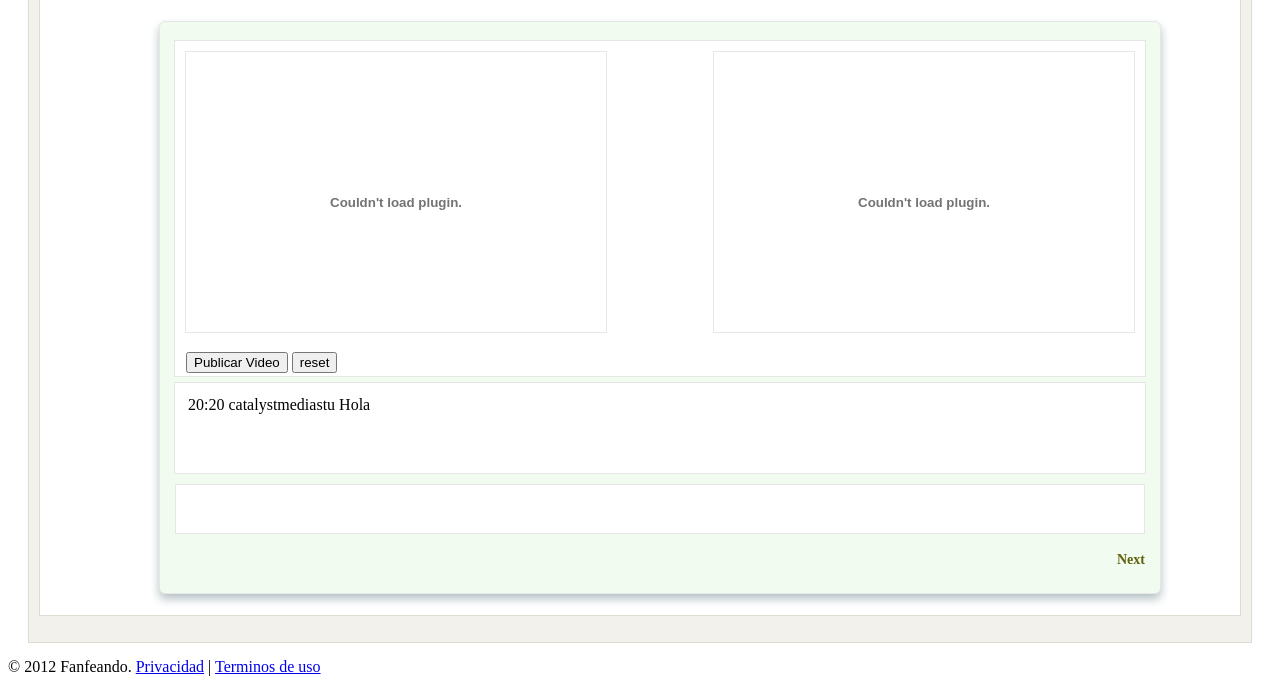
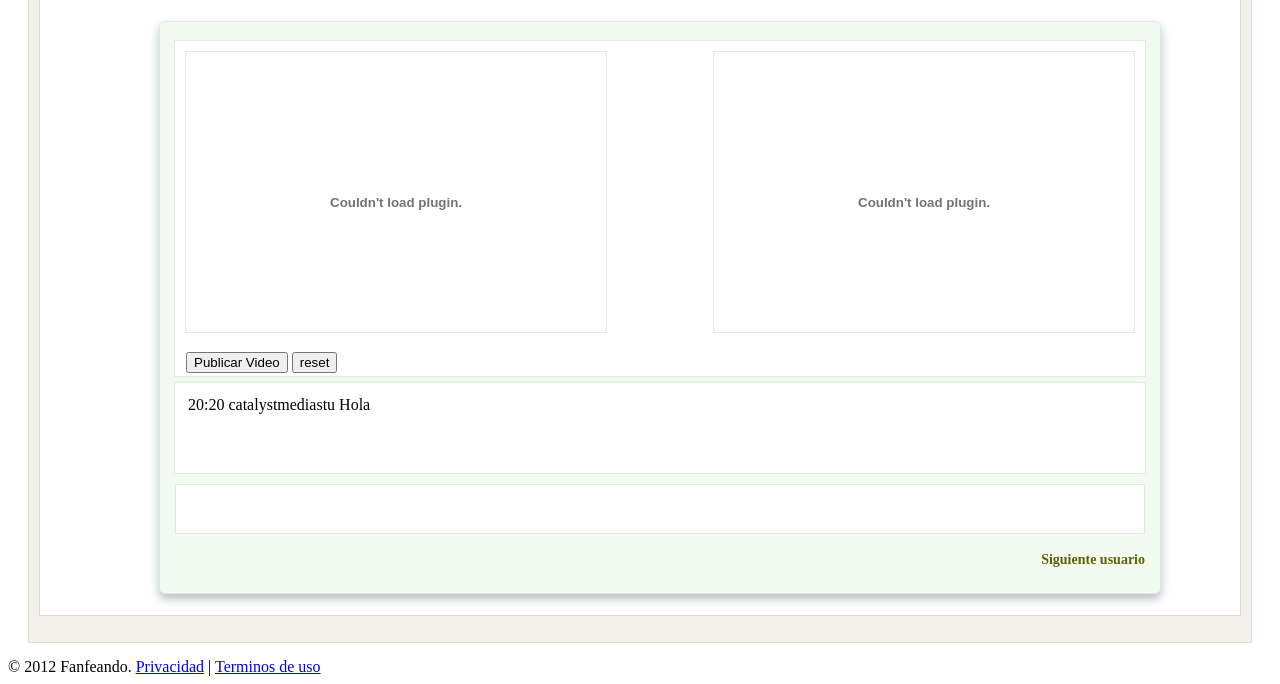
Before and after one commit to 0xbepresent/laposh, a Django app: template chat/templates/salas.html in a window 1280 px wide. Shown: the part 388-1072 px from the top of the page. Run offline with Django 3.2, Linux system fonts and the light colour scheme; the template is opened without the code that fills it, so the values that code supplies are empty; some libraries are stand-ins or nearby versions.

Commit message:
Cambiando next

```diff
--- a/chat/templates/salas.html
+++ b/chat/templates/salas.html
@@ -98,7 +98,7 @@
 
           <textarea  tabindex="1" id='entry' ></textarea><br><br>
             <div style = 'float:right'>
-                <a id = 'nextUsu' href ='#' style="font-size:14px; font-weight: bold;">Next</a><br>
+                <a id = 'nextUsu' href ='#' style="font-size:14px; font-weight: bold;">Siguiente usuario</a><br>
                 <label id = 'connectUnion'></label>
             </div>
         </div>
```
